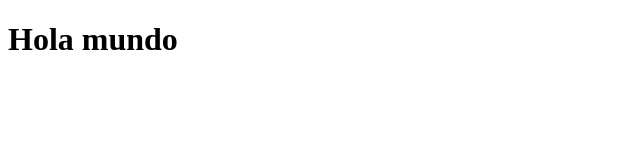
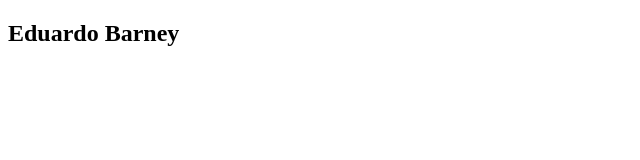
Before and after one commit to DiBarney/pruebaPrimerRepositorio, a plain HTML site: page index.html in a window 1280 px wide. Shown: the whole page, without its empty margins (0-640 px from the left). Drawn offline with Linux system fonts and the light colour scheme.

Commit message:
Remplazando h2

```diff
--- a/index.html
+++ b/index.html
@@ -7,6 +7,8 @@
     <title>Sitio Version 1</title>
 </head>
 <body>
-    <h1>Hola mundo</h1>
+    <div class="container">
+        <h2>Eduardo Barney</h2>
+    </div>
 </body>
 </html>
```
